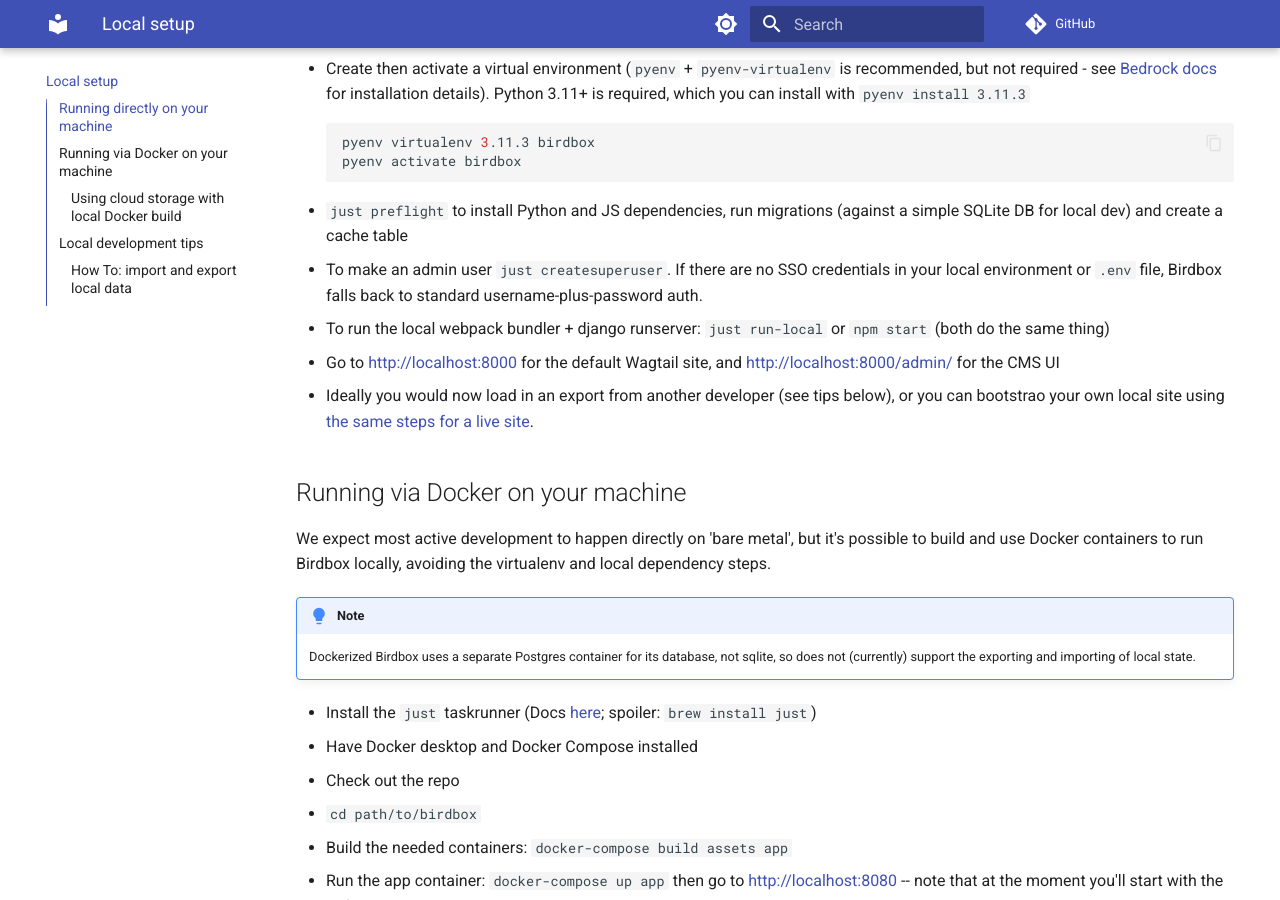
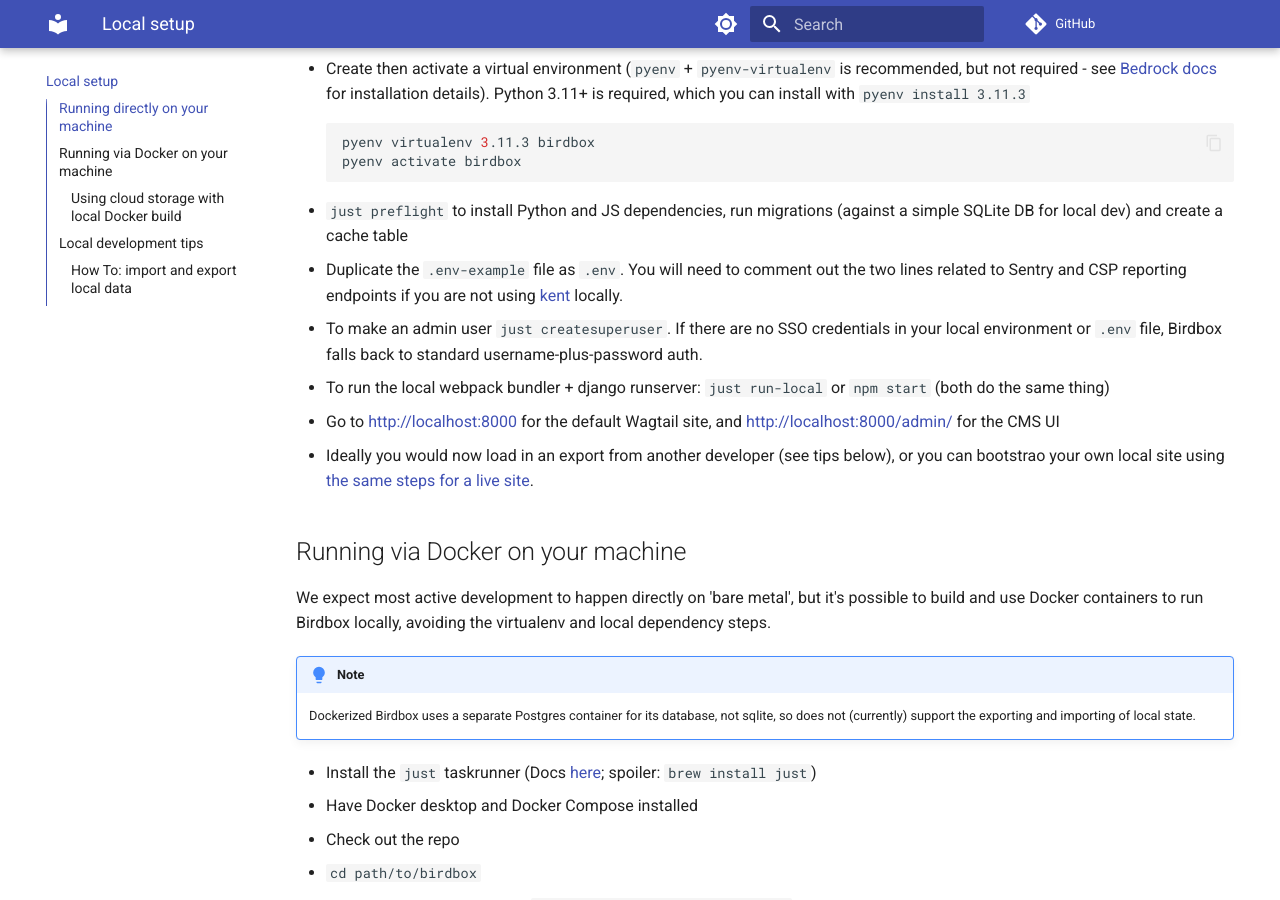
Before and after one commit to mozmeao/birdbox-documentation, an MkDocs documentation site: the page built from docs/local_development.md, in a window 1280 px wide and 900 px high, scrolled down 431 px. Built offline with MkDocs 1.6.1 and Material for MkDocs 9.7.7, drawn with Linux system fonts in a browser that asks for light colours; comment, search, counter and statistics services are not loaded.

Commit message:
Add reminder to make a .env file for local dev

````diff
--- a/docs/local_development.md
+++ b/docs/local_development.md
@@ -17,6 +17,7 @@
     ```
 
 * `just preflight` to install Python and JS dependencies, run migrations (against a simple SQLite DB for local dev) and create a cache table
+* Duplicate the `.env-example` file as `.env`. You will need to comment out the two lines related to Sentry and CSP reporting endpoints if you are not using [kent](https://github.com/willkg/kent) locally.
 * To make an admin user `just createsuperuser`. If there are no SSO credentials in your local environment or `.env` file, Birdbox falls back to standard username-plus-password auth.
 * To run the local webpack bundler + django runserver: `just run-local` or `npm start` (both do the same thing)
 * Go to <http://localhost:8000> for the default Wagtail site, and <http://localhost:8000/admin/> for the CMS UI
````
